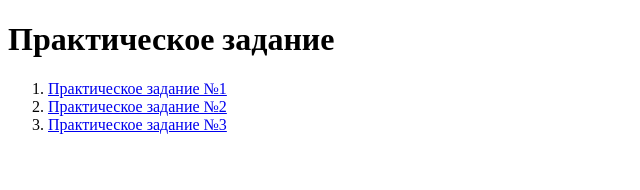
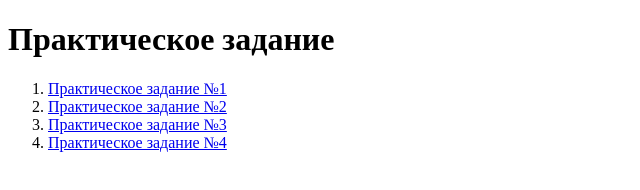
Before and after one commit to ladyang/practica, a plain HTML site: page index.html in a window 1280 px wide. Shown: the whole page, without its empty margins (0-640 px from the left). Drawn offline with Linux system fonts and the light colour scheme.

Commit message:
Update index.html

```diff
--- a/index.html
+++ b/index.html
@@ -11,6 +11,7 @@
     <li><a href="task1.html">Практическое задание №1</a></li>
     <li><a href="task2.html">Практическое задание №2</a></li>
      <li><a href="task3.html">Практическое задание №3</a></li>
+     <li><a href="task4.html">Практическое задание №4</a></li>
      </ol>
 
 </body>
```
